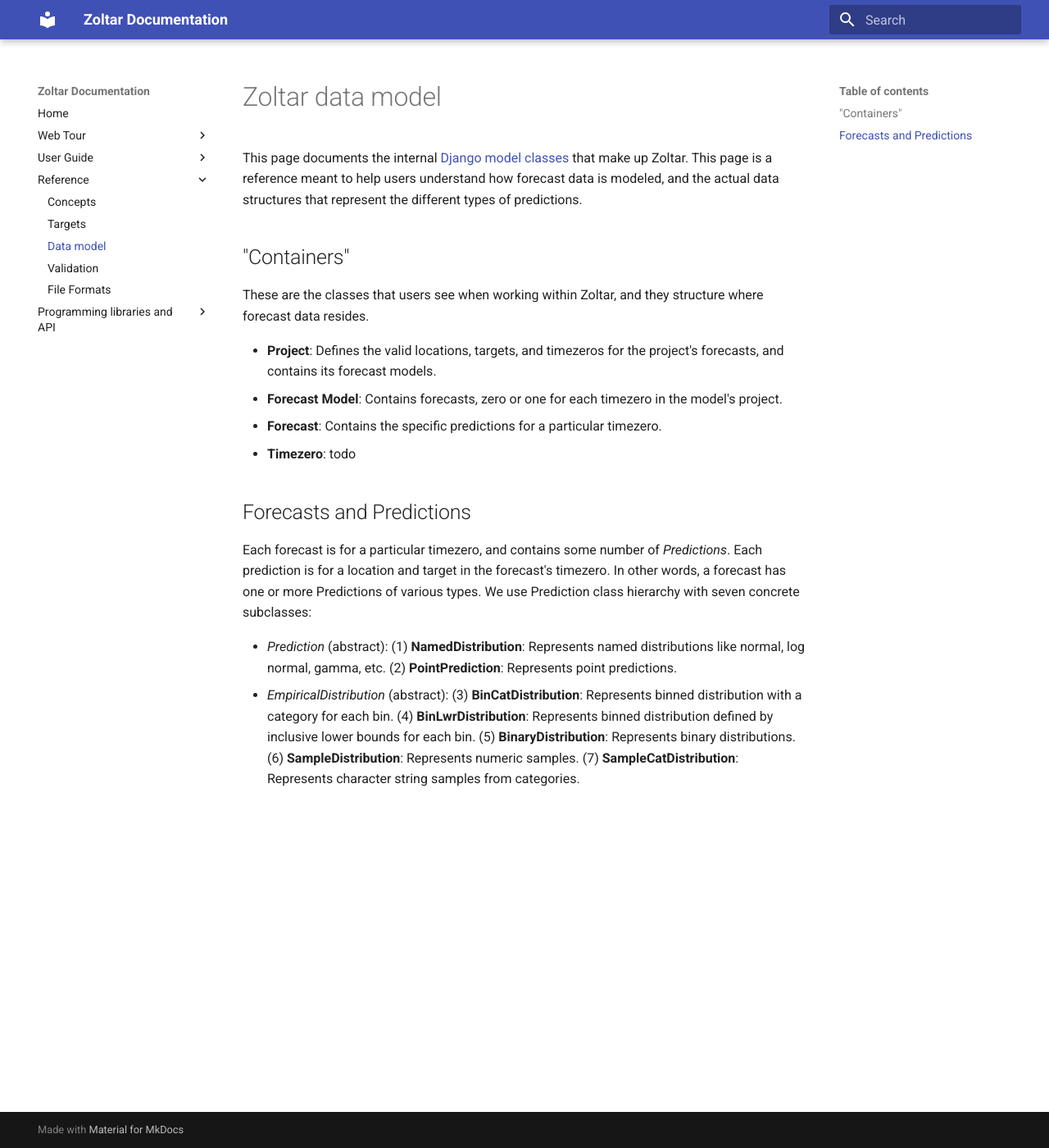
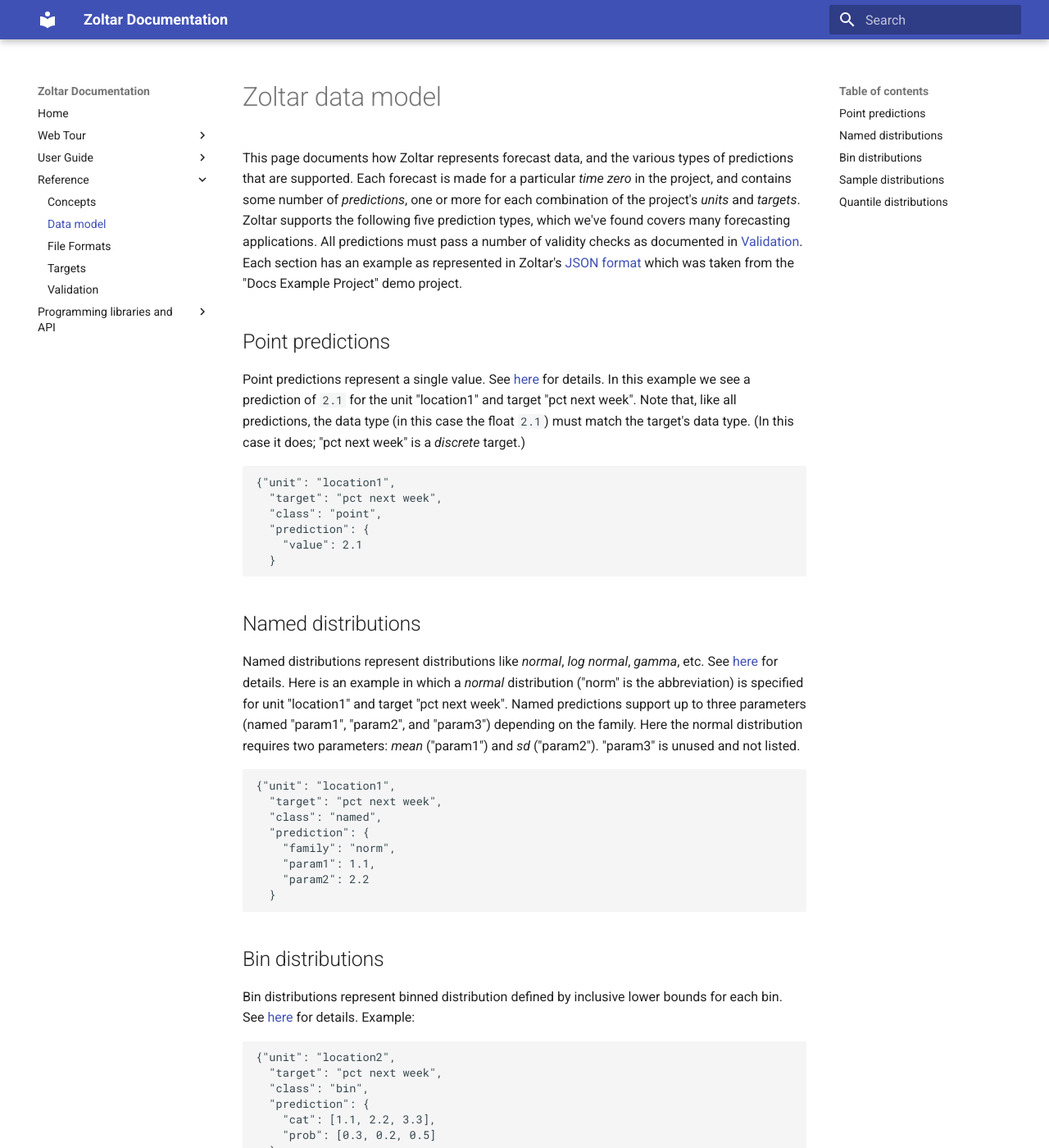
Before and after one commit to reichlab/docs.zoltardata, an MkDocs documentation site: the page built from docs/DataModel.md, in a window 1280 px wide and 1400 px high. Shown: the whole window at 82% size. Built offline with MkDocs 1.6.1 and Material for MkDocs 9.7.7, drawn with Linux system fonts in a browser that asks for light colours; some of the changed text lies outside the part shown.

Commit message:
WIP updating docs to zoltar3

```diff
--- a/docs/DataModel.md
+++ b/docs/DataModel.md
@@ -1,33 +1,69 @@
 # Zoltar data model
 
-This page documents the internal [Django model classes](https://docs.djangoproject.com/en/1.11/topics/db/models/) that
-make up Zoltar. This page is a reference meant to help users understand how forecast data is modeled, and the actual
-data structures that represent the different types of predictions.
+This page documents how Zoltar represents forecast data, and the various types of predictions that are supported. Each forecast is made for a particular _time zero_ in the project, and contains some number of _predictions_, one or more for each combination of the project's _units_ and _targets_. Zoltar supports the following five prediction types, which we've found covers many forecasting applications. All predictions must pass a number of validity checks as documented in [Validation](Validation.md). Each section has an example as represented in Zoltar's [JSON format](FileFormats.md#forecast-data-file-format-json) which was taken from the "Docs Example Project" demo project.
 
 
-## "Containers"
+## Point predictions
 
-These are the classes that users see when working within Zoltar, and they structure where forecast data resides.
+Point predictions represent a single value. See [here](Validation.md#point-prediction-elements) for details. In this example we see a prediction of `2.1` for the unit "location1" and target "pct next week". Note that, like all predictions, the data type (in this case the float `2.1`) must match the target's data type. (In this case it does; "pct next week" is a _discrete_ target.)
 
-- **Project**: Defines the valid locations, targets, and timezeros for the project's forecasts, and contains its
-  forecast models.
-- **Forecast Model**: Contains forecasts, zero or one for each timezero in the model's project.
-- **Forecast**: Contains the specific predictions for a particular timezero.
-- **Timezero**: todo
+    {"unit": "location1",
+      "target": "pct next week",
+      "class": "point",
+      "prediction": {
+        "value": 2.1
+      }
 
 
-## Forecasts and Predictions
+## Named distributions
 
-Each forecast is for a particular timezero, and contains some number of _Predictions_. Each prediction is for a location
-and target in the forecast's timezero. In other words, a forecast has one or more Predictions of various types. We
-use Prediction class hierarchy with seven concrete subclasses:
+Named distributions represent distributions like _normal_, _log normal_, _gamma_, etc. See [here](Validation.md#named-prediction-elements) for details. Here is an example in which a _normal_ distribution ("norm" is the abbreviation) is specified for unit "location1" and target "pct next week". Named predictions support up to three parameters (named "param1", "param2", and "param3") depending on the family. Here the normal distribution requires two parameters: _mean_ ("param1") and _sd_ ("param2"). "param3" is unused and not listed.
 
-- _Prediction_ (abstract):
-    (1) **NamedDistribution**: Represents named distributions like normal, log normal, gamma, etc.
-    (2) **PointPrediction**: Represents point predictions.
-- _EmpiricalDistribution_ (abstract):
-    (3)  **BinCatDistribution**: Represents binned distribution with a category for each bin.
-    (4)  **BinLwrDistribution**: Represents binned distribution defined by inclusive lower bounds for each bin.
-    (5)   **BinaryDistribution**: Represents binary distributions.
-    (6)   **SampleDistribution**: Represents numeric samples.
-    (7)   **SampleCatDistribution**: Represents character string samples from categories.
+    {"unit": "location1",
+      "target": "pct next week",
+      "class": "named",
+      "prediction": {
+        "family": "norm",
+        "param1": 1.1,
+        "param2": 2.2
+      }
+
+
+## Bin distributions
+
+Bin distributions represent binned distribution defined by inclusive lower bounds for each bin. See [here](Validation.md#bin-prediction-elements) for details. Example:
+
+    {"unit": "location2",
+      "target": "pct next week",
+      "class": "bin",
+      "prediction": {
+        "cat": [1.1, 2.2, 3.3],
+        "prob": [0.3, 0.2, 0.5]
+      }
+    },
+
+
+## Sample distributions
+
+Sample distributions represent samples taken for the unit and target. Here's an example:
+
+    {"unit": "location3",
+      "target": "pct next week",
+      "class": "sample",
+      "prediction": {
+        "sample": [2.3, 6.5, 0.0, 10.0234, 0.0001]
+      }
+
+
+## Quantile distributions
+
+Quantile distributions represent ... TBD. For example:
+
+    {"unit": "location2",
+      "target": "pct next week",
+      "class": "quantile",
+      "prediction": {
+        "quantile": [0.025, 0.25, 0.5, 0.75, 0.975],
+        "value": [1.0, 2.2, 2.2, 5.0, 50.0]
+      }
+    },
--- a/mkdocs.yml
+++ b/mkdocs.yml
@@ -19,10 +19,10 @@ nav:
       - 'Create or manage an account': 'Accounts.md'
   - Reference:
       - 'Concepts': 'Concepts.md'
+      - 'Data model': 'DataModel.md'
+      - 'File Formats': 'FileFormats.md'
       - 'Targets': 'Targets.md'
-      - 'Data model': 'DataModel.md'
       - 'Validation': 'Validation.md'
-      - 'File Formats': 'FileFormats.md'
   - Programming libraries and API:
       - 'zoltpy (Python)': 'Zoltpy.md'
       - 'zoltpr (R)': 'Zoltr.md'
```
Also changed, not shown: docs/Concepts.md (+8 -23 lines), docs/FileFormats.md (+21 -14 lines), docs/Targets.md (+2 -8 lines), docs/Validation.md (+2 -4 lines).
